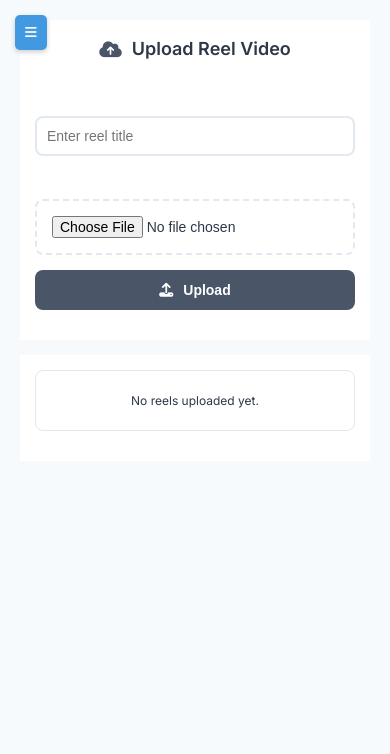
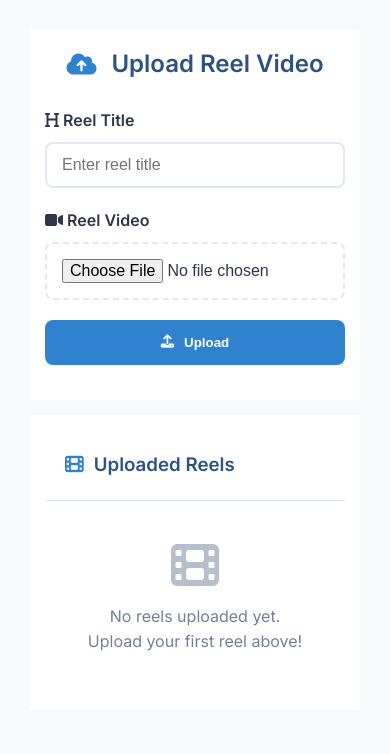
Before and after one commit to TwinkleMedia/tmhadmin, a PHP site: page /tmhadmin/sidenavabar/uploadreel.php in a window 390 px wide. Shown: the top 754 px of the page. Run offline with PHP 8.4, Linux system fonts and the light colour scheme.

Commit message:
reel Update 4

```diff
--- a/sidenavabar/uploadreel.php
+++ b/sidenavabar/uploadreel.php
@@ -24,6 +24,8 @@
       --background-color: #f7fafc;
       --text-color: #2d3748;
       --white: #ffffff;
+      --success-color: #38a169;
+      --error-color: #e53e3e;
     }
 
     body {
@@ -131,6 +133,7 @@
       margin-bottom: 20px;
       border-radius: 8px;
       display: none;
+      position: relative;
     }
 
     .alert-success {
@@ -145,12 +148,46 @@
       border: 1px solid #feb2b2;
     }
 
+    /* Loading spinner */
+    .loading {
+      display: none;
+      text-align: center;
+      padding: 20px;
+      color: var(--primary-color);
+    }
+
+    .loading i {
+      font-size: 2em;
+      animation: spin 1s linear infinite;
+    }
+
+    @keyframes spin {
+      0% { transform: rotate(0deg); }
+      100% { transform: rotate(360deg); }
+    }
+
     /* Uploaded Reels Table Styles */
     .table-container {
       background: var(--white);
       border-radius: 12px;
       box-shadow: 0 10px 25px rgba(0, 0, 0, 0.1);
       overflow-x: auto;
+    }
+
+    .table-header {
+      padding: 20px;
+      border-bottom: 1px solid #e2e8f0;
+    }
+
+    .table-header h3 {
+      color: var(--secondary-color);
+      display: flex;
+      align-items: center;
+    }
+
+    .table-header h3 i {
+      margin-right: 10px;
+      color: var(--primary-color);
     }
 
     .uploaded-reels-table {
@@ -183,11 +220,12 @@
 
     .uploaded-reels-table .video-preview {
       max-width: 200px;
+      max-height: 150px;
       border-radius: 8px;
     }
 
     .delete-btn {
-      background-color: #e53e3e;
+      background-color: var(--error-color);
       color: var(--white);
       border: none;
       padding: 8px 15px;
@@ -195,15 +233,35 @@
       cursor: pointer;
       display: flex;
       align-items: center;
-      transition: background-color 0.3s ease;
+      transition: all 0.3s ease;
+      font-size: 14px;
     }
 
-    .delete-btn:hover {
+    .delete-btn:hover:not(:disabled) {
       background-color: #c53030;
+      transform: translateY(-1px);
+    }
+
+    .delete-btn:disabled {
+      background-color: #a0aec0;
+      cursor: not-allowed;
+      transform: none;
     }
 
     .delete-btn i {
       margin-right: 5px;
+    }
+
+    .no-data {
+      text-align: center;
+      padding: 40px;
+      color: #718096;
+    }
+
+    .no-data i {
+      font-size: 3em;
+      margin-bottom: 15px;
+      opacity: 0.5;
     }
 
     /* Responsive */
@@ -221,30 +279,6 @@
         margin-bottom: 15px;
       }
 
-      .form-group {
-        margin-bottom: 15px;
-      }
-
-      .form-group label {
-        font-size: 14px;
-        margin-bottom: 5px;
-      }
-
-      .form-group input {
-        font-size: 14px;
-        padding: 10px;
-      }
-
-      .form-group button {
-        font-size: 14px;
-        padding: 12px;
-      }
-
-      .uploaded-reels-table {
-        font-size: 12px;
-        width: 100%;
-      }
-
       .uploaded-reels-table thead {
         display: none;
       }
@@ -255,23 +289,27 @@
         border: 1px solid #e2e8f0;
         border-radius: 8px;
         overflow: hidden;
+        background: var(--white);
       }
 
       .uploaded-reels-table td {
         display: block;
         text-align: right;
         border-bottom: 1px solid #e2e8f0;
-        padding: 10px;
+        padding: 10px 15px;
         position: relative;
+        min-height: 40px;
       }
 
       .uploaded-reels-table td:before {
         content: attr(data-label);
         position: absolute;
-        left: 10px;
+        left: 15px;
+        top: 10px;
         font-weight: bold;
         text-transform: uppercase;
-        font-size: 10px;
+        font-size: 12px;
+        color: var(--secondary-color);
       }
 
       .uploaded-reels-table td:last-child {
@@ -290,31 +328,14 @@
         justify-content: center;
       }
     }
-
-    @media screen and (max-width: 480px) {
-      body {
-        padding: 10px;
-      }
-
-      .form-container h2 {
-        font-size: 18px;
-      }
-
-      .form-container h2 i {
-        margin-right: 10px;
-      }
-
-      .uploaded-reels-table td,
-      .uploaded-reels-table td:before {
-        font-size: 12px;
-      }
-    }
   </style>
 </head>
 <body>
-      <?php
-    include './sidenavbar.php';
-    ?>
+  <?php
+    // Uncomment the line below if you have a side navigation
+    // include './sidenavbar.php';
+  ?>
+
   <div class="container">
     <!-- Upload Form -->
     <div class="form-container">
@@ -324,11 +345,11 @@
 
       <form id="uploadForm" enctype="multipart/form-data">
         <div class="form-group">
-          <label for="reel_title"><i class="fas fa-heading"></i>Reel Title</label>
+          <label for="reel_title"><i class="fas fa-heading"></i> Reel Title</label>
           <input type="text" id="reel_title" name="reel_title" placeholder="Enter reel title" required>
         </div>
         <div class="form-group">
-          <label for="reel_video"><i class="fas fa-video"></i>Reel Video</label>
+          <label for="reel_video"><i class="fas fa-video"></i> Reel Video</label>
           <input type="file" id="reel_video" name="reel_video" accept="video/*" required>
         </div>
         <div class="form-group">
@@ -341,35 +362,58 @@
 
     <!-- Uploaded Reels Table -->
     <div class="table-container">
-      <table class="uploaded-reels-table" id="reelsTable">
+      <div class="table-header">
+        <h3><i class="fas fa-film"></i>Uploaded Reels</h3>
+      </div>
+
+      <div id="loadingReels" class="loading">
+        <i class="fas fa-spinner"></i>
+        <p>Loading reels...</p>
+      </div>
+
+      <table class="uploaded-reels-table" id="reelsTable" style="display: none;">
         <thead>
           <tr>
             <th>ID</th>
             <th>Title</th>
-            <th>Video Path</th>
             <th>Preview</th>
+            <th>Upload Date</th>
             <th>Actions</th>
           </tr>
         </thead>
         <tbody>
-          <tr><td colspan="5" style="text-align:center;padding:20px;">No reels uploaded yet.</td></tr>
         </tbody>
       </table>
+
+      <div id="noReelsMessage" class="no-data" style="display: none;">
+        <i class="fas fa-film"></i>
+        <p>No reels uploaded yet. Upload your first reel above!</p>
+      </div>
     </div>
   </div>
 
   <script>
-    let reelCounter = 1;
+    // Load reels on page load
+    document.addEventListener('DOMContentLoaded', function() {
+      loadReels();
+    });
 
+    // Upload form handler
     document.getElementById('uploadForm').addEventListener('submit', function(e) {
       e.preventDefault();
 
       const formData = new FormData();
-      const title = document.getElementById('reel_title').value;
+      const title = document.getElementById('reel_title').value.trim();
       const videoFile = document.getElementById('reel_video').files[0];
 
       if (!title || !videoFile) {
         showAlert('Please enter a title and select a video.', 'error');
+        return;
+      }
+
+      // Check file size (limit to 100MB)
+      if (videoFile.size > 100 * 1024 * 1024) {
+        showAlert('Video file is too large. Maximum size is 100MB.', 'error');
         return;
       }
 
@@ -389,8 +433,8 @@
       .then(data => {
         if (data.success) {
           showAlert(data.message, 'success');
-          addReelToTable(data.reel_id, title, videoFile.name, data.video_url);
           document.getElementById('uploadForm').reset();
+          loadReels(); // Reload the reels table
         } else {
           showAlert(data.message, 'error');
         }
@@ -405,49 +449,121 @@
       });
     });
 
+    // Load reels from database
+    function loadReels() {
+      const loadingDiv = document.getElementById('loadingReels');
+      const tableDiv = document.getElementById('reelsTable');
+      const noReelsDiv = document.getElementById('noReelsMessage');
+
+      loadingDiv.style.display = 'block';
+      tableDiv.style.display = 'none';
+      noReelsDiv.style.display = 'none';
+
+      fetch('fetch_reels.php')
+        .then(response => response.json())
+        .then(data => {
+          loadingDiv.style.display = 'none';
+
+          if (data.success && data.reels.length > 0) {
+            populateReelsTable(data.reels);
+            tableDiv.style.display = 'table';
+          } else {
+            noReelsDiv.style.display = 'block';
+          }
+        })
+        .catch(error => {
+          loadingDiv.style.display = 'none';
+          showAlert('Failed to load reels: ' + error.message, 'error');
+          noReelsDiv.style.display = 'block';
+        });
+    }
+
+    // Populate reels table
+    function populateReelsTable(reels) {
+      const tbody = document.querySelector('#reelsTable tbody');
+      tbody.innerHTML = '';
+
+      reels.forEach(reel => {
+        const row = tbody.insertRow();
+        const uploadDate = new Date(reel.created_at).toLocaleDateString();
+
+        row.innerHTML = `
+          <td data-label="ID">${reel.id}</td>
+          <td data-label="Title">${escapeHtml(reel.title)}</td>
+          <td data-label="Preview">
+            <video class="video-preview" controls preload="metadata">
+              <source src="${reel.video_url}" type="video/mp4">
+              Your browser does not support the video tag.
+            </video>
+          </td>
+          <td data-label="Upload Date">${uploadDate}</td>
+          <td data-label="Actions">
+            <button class="delete-btn" onclick="deleteReel(${reel.id}, this)">
+              <i class="fas fa-trash"></i>Delete
+            </button>
+          </td>
+        `;
+      });
+    }
+
+    // Delete reel function
+    function deleteReel(reelId, btnElement) {
+      if (!confirm('Are you sure you want to delete this reel? This action cannot be undone.')) {
+        return;
+      }
+
+      // Disable button
+      btnElement.disabled = true;
+      btnElement.innerHTML = '<i class="fas fa-spinner fa-spin"></i>Deleting...';
+
+      fetch('delete_reel.php', {
+        method: 'POST',
+        headers: {
+          'Content-Type': 'application/json',
+        },
+        body: JSON.stringify({ id: reelId })
+      })
+      .then(response => response.json())
+      .then(data => {
+        if (data.success) {
+          showAlert(data.message, 'success');
+          loadReels(); // Reload the table
+        } else {
+          showAlert(data.message, 'error');
+          // Re-enable button on error
+          btnElement.disabled = false;
+          btnElement.innerHTML = '<i class="fas fa-trash"></i>Delete';
+        }
+      })
+      .catch(error => {
+        showAlert('Delete failed: ' + error.message, 'error');
+        // Re-enable button on error
+        btnElement.disabled = false;
+        btnElement.innerHTML = '<i class="fas fa-trash"></i>Delete';
+      });
+    }
+
+    // Show alert function
     function showAlert(message, type) {
       const alert = document.getElementById('alert');
       alert.className = `alert alert-${type}`;
       alert.textContent = message;
       alert.style.display = 'block';
 
+      // Auto-hide after 5 seconds
       setTimeout(() => {
         alert.style.display = 'none';
       }, 5000);
+
+      // Scroll to alert
+      alert.scrollIntoView({ behavior: 'smooth' });
     }
 
-    function addReelToTable(id, title, fileName, videoUrl) {
-      const table = document.getElementById('reelsTable').querySelector('tbody');
-      if (table.rows.length === 1 && table.rows[0].cells[0].colSpan === 5) {
-        table.innerHTML = ''; // remove "no reels" row
-      }
-
-      const row = table.insertRow();
-      row.innerHTML = `
-        <td data-label="ID">${id}</td>
-        <td data-label="Title">${title}</td>
-        <td data-label="Video Path">${fileName}</td>
-        <td data-label="Preview">
-          <video class="video-preview" controls>
-            <source src="${videoUrl}" type="video/mp4">
-            Your browser does not support the video tag.
-          </video>
-        </td>
-        <td data-label="Actions">
-          <button class="delete-btn" onclick="deleteReel(this)">
-            <i class="fas fa-trash"></i>Delete
-          </button>
-        </td>
-      `;
-    }
-
-    function deleteReel(btn) {
-      const row = btn.closest('tr');
-      row.remove();
-      const table = document.getElementById('reelsTable').querySelector('tbody');
-      if (table.rows.length === 0) {
-        table.innerHTML = `<tr><td colspan="5" style="text-align:center;padding:20px;">No reels uploaded yet.</td></tr>`;
-      }
+    // Escape HTML to prevent XSS
+    function escapeHtml(text) {
+      const div = document.createElement('div');
+      div.textContent = text;
+      return div.innerHTML;
     }
   </script>
 </body>
```
Also changed, not shown: sidenavabar/delete_reel.php (added, +117 -0 lines), sidenavabar/fetch_reel.php (added, +37 -0 lines).
